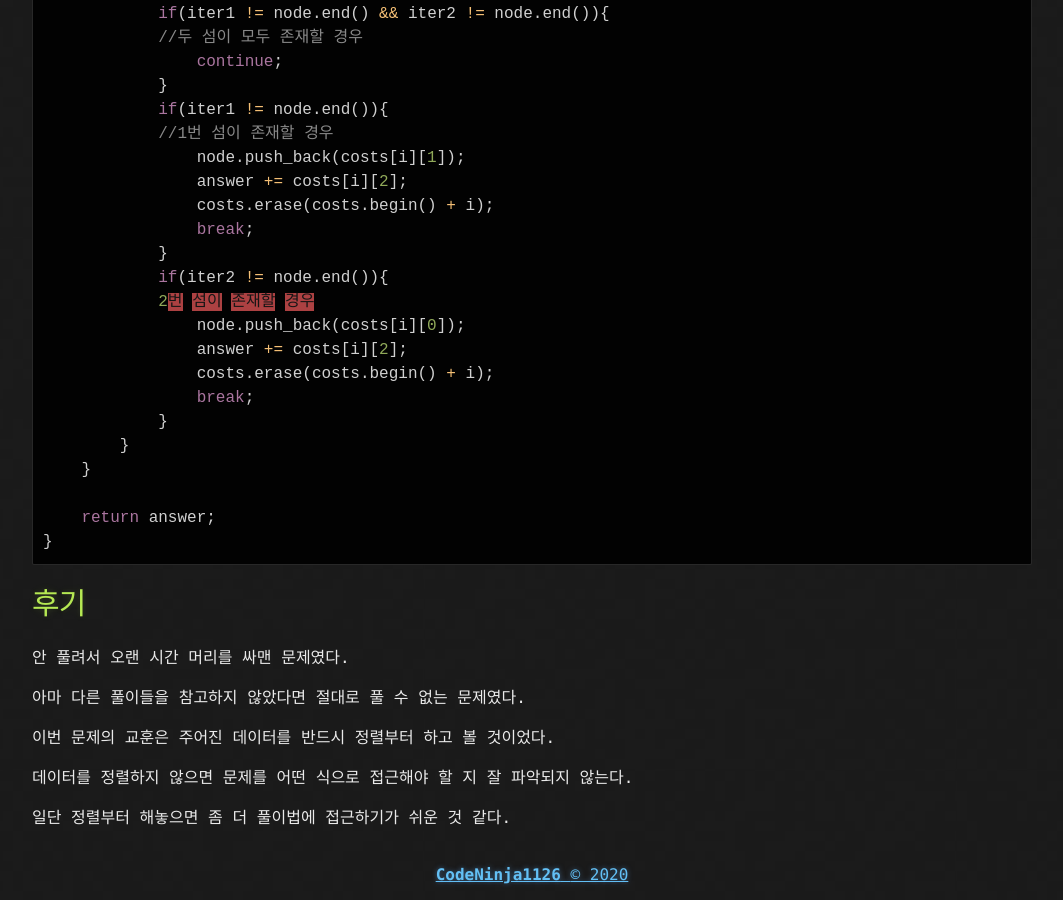
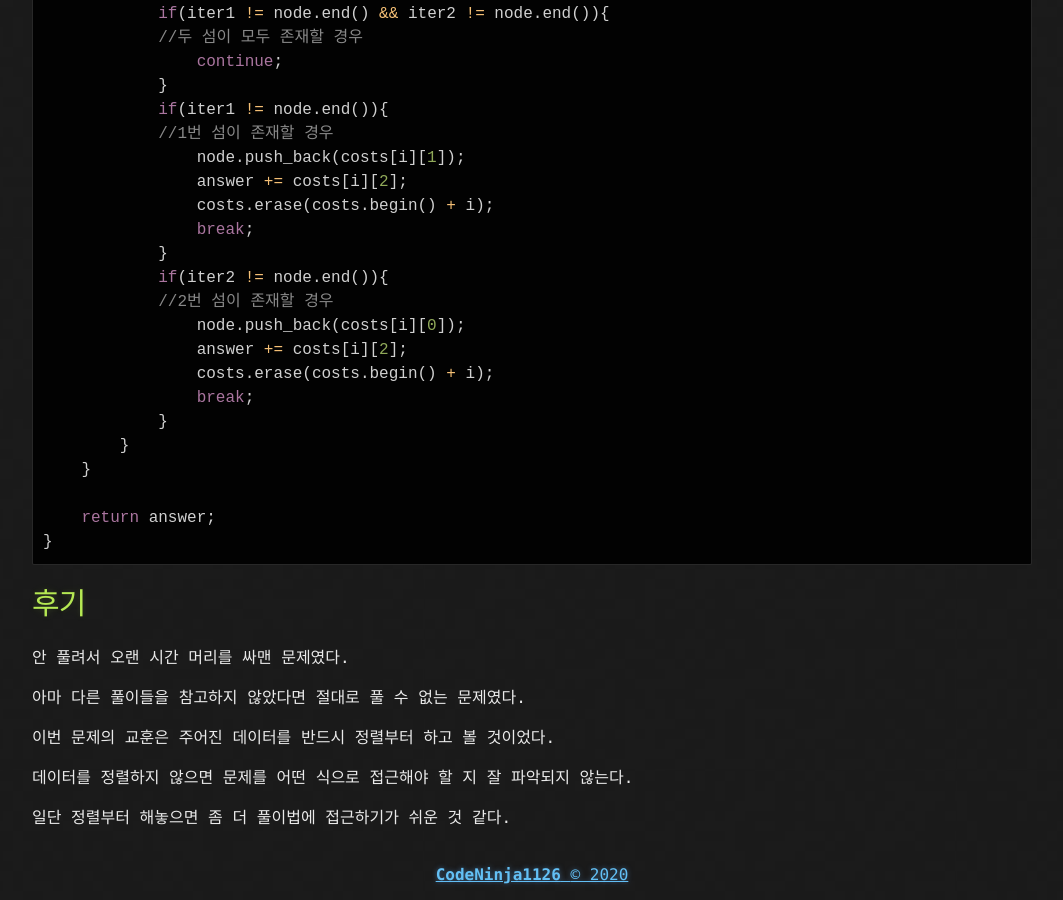
Before and after one commit to CodeNinja1126/CodeNinja1126.github.io, a Jekyll site: the page built from _posts/2020-10-22-006.md, in a window 1280 px wide and 900 px high, scrolled down 1890 px. Shown: the whole window, without its empty margins (108-1171 px from the left). Built offline with Jekyll 4.4.1, drawn with Linux system fonts in a browser that asks for light colours.

Commit message:
Update 2020-10-22-006.md

```diff
--- a/_posts/2020-10-22-006.md
+++ b/_posts/2020-10-22-006.md
@@ -90,7 +90,7 @@ int solution(int n, vector<vector<int>> costs) {
                 break;
             }
             if(iter2 != node.end()){
-            2번 섬이 존재할 경우
+            //2번 섬이 존재할 경우
                 node.push_back(costs[i][0]);
                 answer += costs[i][2];
                 costs.erase(costs.begin() + i);
```
